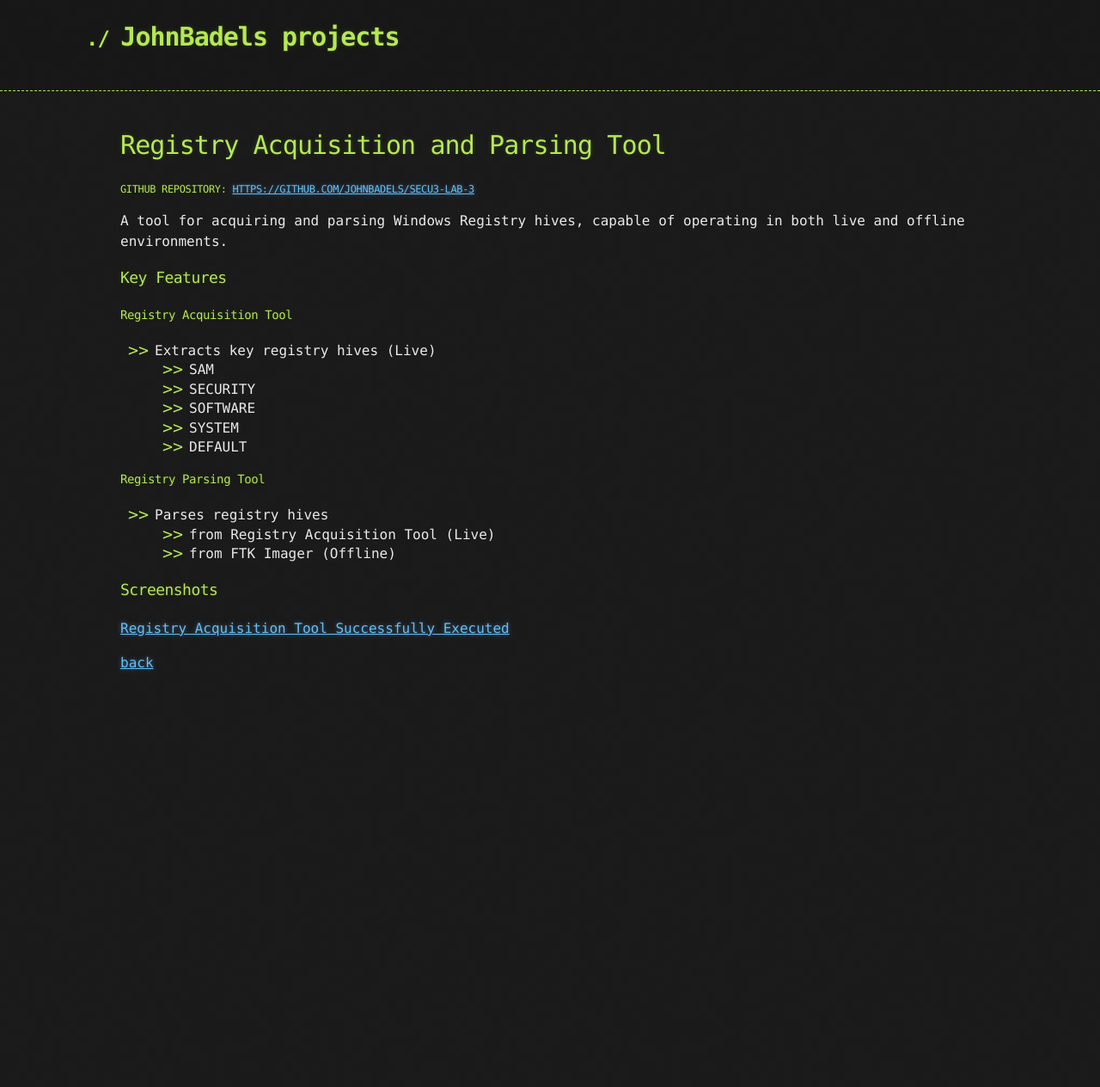
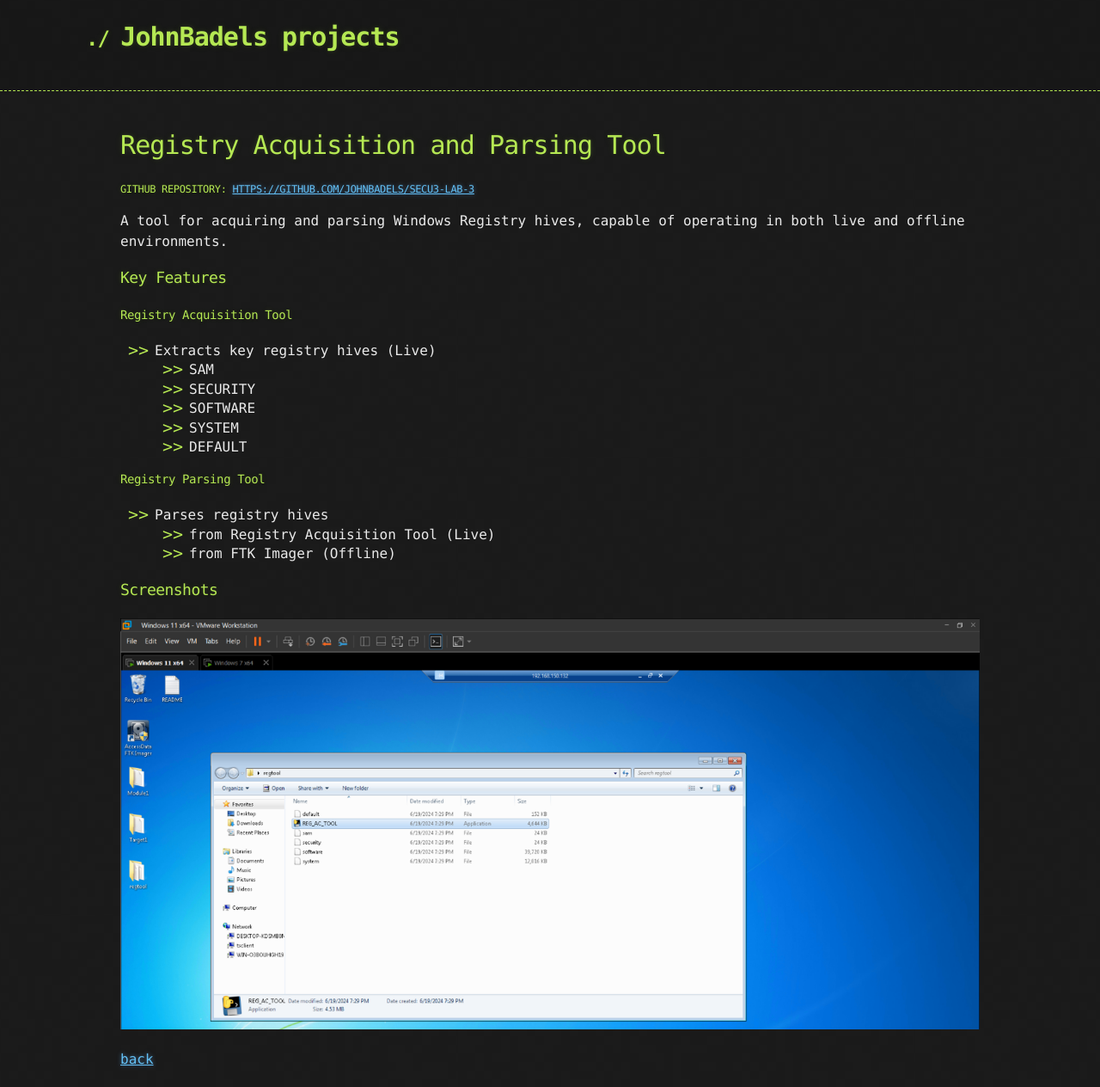
Before and after one commit to JohnBadels/JohnBadels.github.io, a Jekyll site: the page built from another-page.md, in a window 1280 px wide. Shown: the whole page at 86% size. Built offline with Jekyll 4.4.1, drawn with Linux system fonts in a browser that asks for light colours; our own code applies the rules of GitHub Pages for plain Markdown files; before the commit the page ends 900 px from its top, so only the background shows below that.

Commit message:
Update another-page.md

```diff
--- a/another-page.md
+++ b/another-page.md
@@ -22,6 +22,6 @@ A tool for acquiring and parsing Windows Registry hives, capable of operating in
 
 ### Screenshots
 
-[Registry Acquisition Tool Successfully Executed](./pictures/reg-acq-tool-execute.png)
+![Registry Acquisition Tool Successfully Executed](./pictures/reg-acq-tool-execute.png)
 
 [back](./index.md)
```
